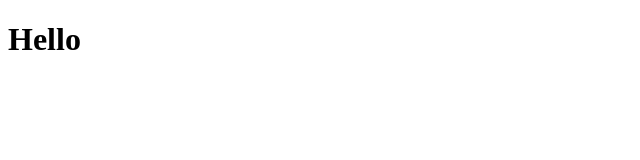
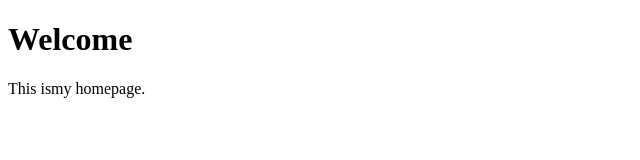
Before and after one commit to shahedbondoq8-jpg/git-training-assessment, a plain HTML site: page index.html in a window 1280 px wide. Shown: the whole page, without its empty margins (0-640 px from the left). Drawn offline with Linux system fonts and the light colour scheme.

Commit message:
Add homepage heading and introduction section

```diff
--- a/index.html
+++ b/index.html
@@ -1 +1 @@
-<!DOCTYPE html><html><body><h1>Hello</h1></body></html>
+<!DOCTYPE html><html><body><h1>Welcome</h1><p>This ismy homepage.</p></body></html>
```
